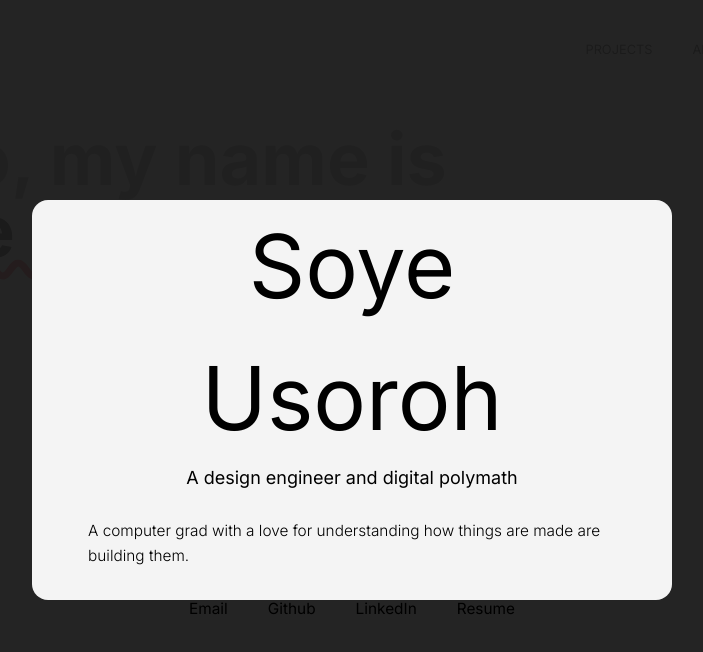
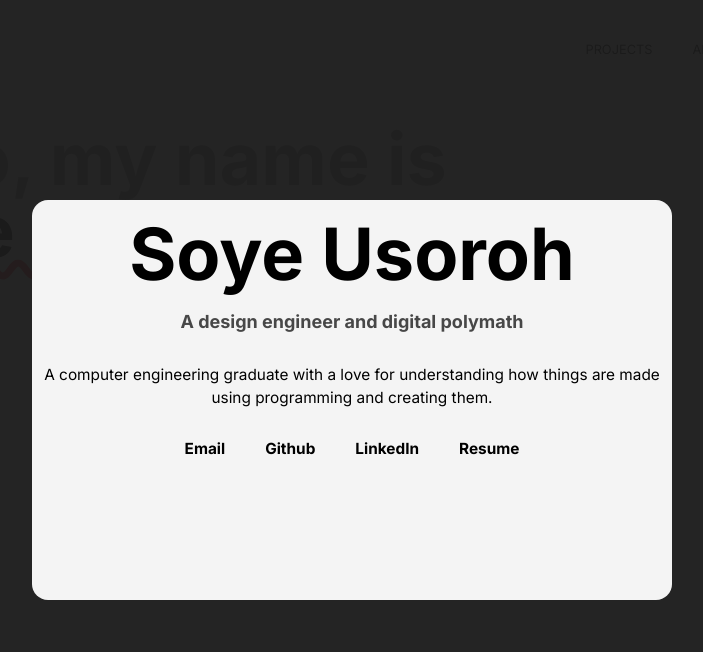
Before and after one commit to soyedotcom/soye.com, a React (Vite) app: page / in a window 1280 px wide. Both pictures are taken after a click on the button "CONTACT_ME". Shown: the top 652 px of the page, without its empty margins (288-991 px from the left). Built offline with nearby package versions, Linux system fonts and the light colour scheme.

Commit message:
modify card

```diff
--- a/src/components/ProfileCard.jsx
+++ b/src/components/ProfileCard.jsx
@@ -3,25 +3,28 @@ const ProfileCard = ({ onClose }) => {
     <>
       <main
         onClick={onClose}
-        className="fixed z-200 flex justify-center items-center h-screen w-screen inset-0 bg-[#1c1c1cf6] px-9"
+        className="fixed z-200 flex justify-center items-center h-screen w-screen inset-0 bg-[#1c1c1cf6]"
       >
-        <section className="bg-[#F4F4F4] w-full max-w-160 h-100 rounded-2xl text-black text-center justify-center items-center px-7 sm:px-9 md:px-11 lg:px-14">
+        <section className="bg-[#F4F4F4] w-full max-w-160 h-100 rounded-2xl text-center justify-center items-center px-10*">
+          <div>
             <header>
-            <h1 className="font-shadow text-[clamp(2.5rem,7vw,5.5rem)]">
+              <h1 className="font-bold text-[clamp(2.5rem,6vw,4.5rem)]">
                 Soye Usoroh
               </h1>
-            <p className="font-solid text-[clamp(0.9rem,1.5vw,1.125rem)]">
+              <p className="font-bold text-[clamp(0.9rem,1.5vw,1.125rem)] text-[#000000b5]">
                 A design engineer and digital polymath
               </p>
             </header>
 
+            <div className="flex flex-col h-full">
               <article>
-            <p className="my-7 text-[clamp(0.8rem,1.2vw,1rem)] leading-relaxed text-left font-solid font-light">
-              A computer grad with a love for understanding how things are made are building them.
+                <p className="my-7 text-[clamp(0.8rem,1.2vw,1rem)]">
+                  A computer engineering graduate with a love for understanding
+                  how things are made using programming and creating them.
                 </p>
               </article>
 
-          <section className="flex flex-row text-[clamp(0.8rem,1.2vw,1rem)] font-solid justify-center gap-x-[3vw] mt-auto sm:gap-x-10 mb-3 sm:mb-5 md:mb-7 lg:mb-10">
+              <section className="flex flex-row text-[clamp(0.8rem,1.2vw,1rem)] font-bold justify-center gap-x-[3vw] mt-auto sm:gap-x-10">
                 <a
                   className="hover:underline"
                   target="_blank"
@@ -29,6 +32,7 @@ const ProfileCard = ({ onClose }) => {
                 >
                   Email
                 </a>
+
                 <a
                   className="hover:underline"
                   target="_blank"
@@ -36,6 +40,7 @@ const ProfileCard = ({ onClose }) => {
                 >
                   Github
                 </a>
+
                 <a
                   className="hover:underline"
                   target="_blank"
@@ -43,6 +48,7 @@ const ProfileCard = ({ onClose }) => {
                 >
                   LinkedIn
                 </a>
+
                 <a
                   className="hover:underline"
                   target="_blank"
@@ -52,6 +58,8 @@ const ProfileCard = ({ onClose }) => {
                   Resume
                 </a>
               </section>
+            </div>
+          </div>
         </section>
       </main>
     </>
```
Lines whose indentation alone changed are shown as unchanged.
